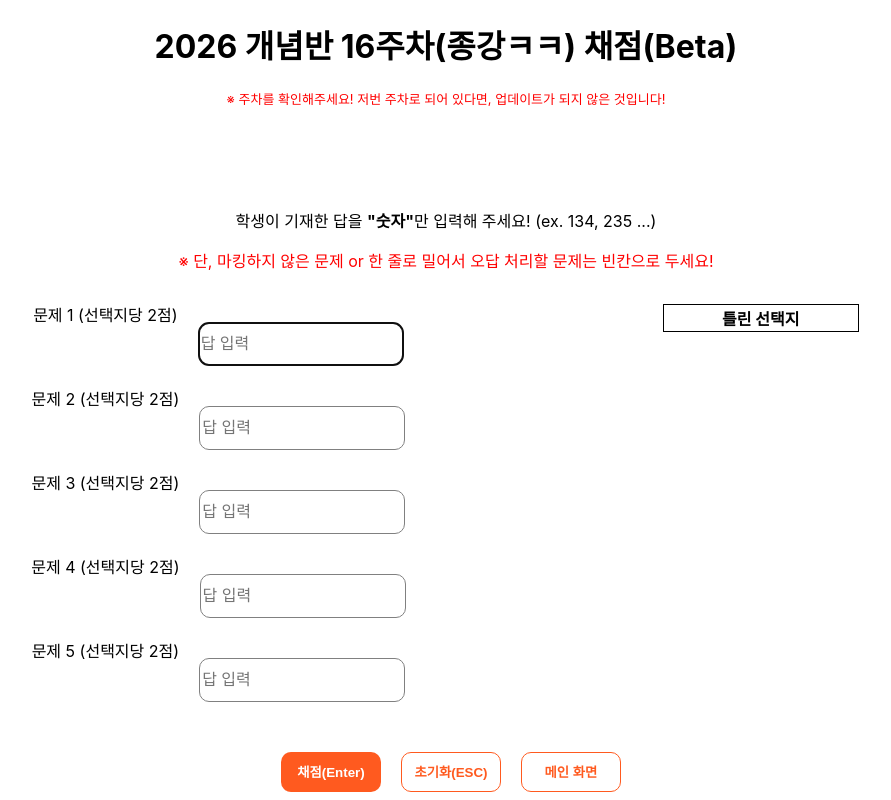
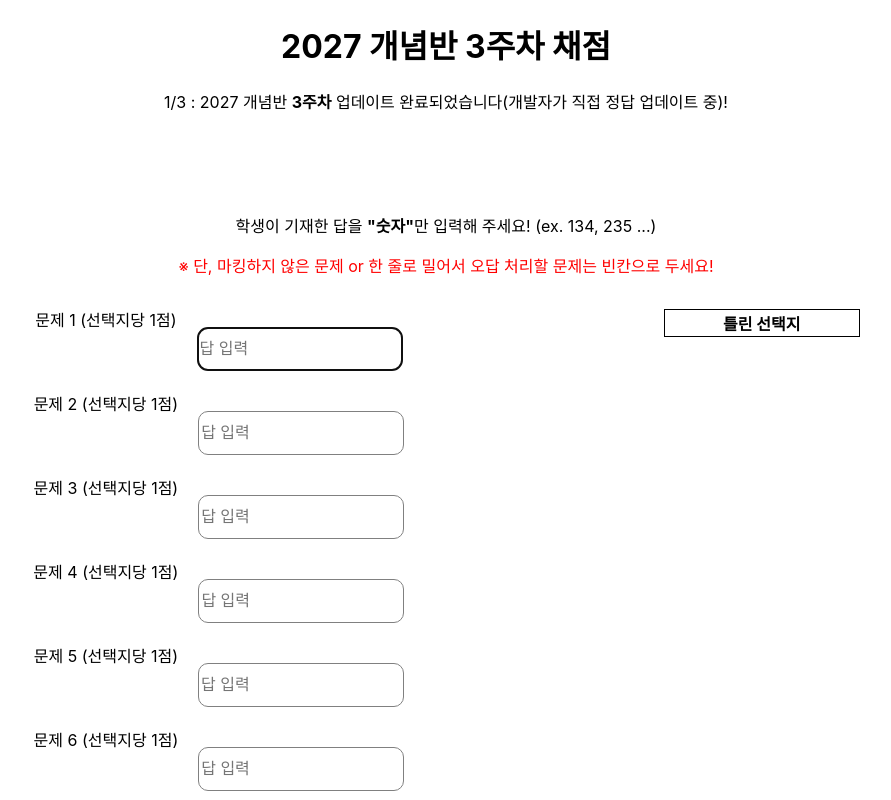
Before and after one commit to GitC0de/TGF-Scoring, a React (Create React App) app: page /concept-test in a window 1280 px wide. Shown: the top 800 px of the page, without its empty margins (194-1085 px from the left). Built offline with nearby package versions, Linux system fonts and the light colour scheme.

Commit message:
3rd week update

```diff
--- a/public/index.html
+++ b/public/index.html
@@ -9,7 +9,10 @@
       name="description"
       content="Web site created using create-react-app"
     />
-    <link rel="apple-touch-icon" href="%PUBLIC_URL%/logo192.png" />
+    <link
+      rel="apple-touch-icon"
+      href="https://adminkruzader.yoondyedu.com/src/assets/mainpage/yoonedu_symbol.png"
+    />
     <!--
       manifest.json provides metadata used when your web app is installed on a
       user's mobile device or desktop. See https://developers.google.com/web/fundamentals/web-app-manifest/
@@ -24,7 +27,7 @@
       work correctly both with client-side routing and a non-root public URL.
       Learn how to configure a non-root public URL by running `npm run build`.
     -->
-    <title>React App</title>
+    <title>윤도영 채점시스템</title>
   </head>
   <body>
     <noscript>You need to enable JavaScript to run this app.</noscript>
--- a/src/component/ConceptTestScoring.js
+++ b/src/component/ConceptTestScoring.js
@@ -2,8 +2,19 @@ import React, { useState, useRef, useEffect } from "react";
 import { useNavigate } from "react-router-dom";
 import "./ConceptTestScoring.css";
 
-const answers = ["23", "1235", "125", "2", "14"]; // 정답 수정
-const pointsPerChoice = [2, 2, 2, 2, 2]; // 점수 수정
+const answers = [
+  "234",
+  "125",
+  "34",
+  "1234",
+  "345",
+  "135",
+  "125",
+  "135",
+  "235",
+  "135",
+]; // 정답 수정
+const pointsPerChoice = [1, 1, 1, 1, 1, 1, 1, 1, 1, 1]; // 점수 수정
 
 function analyzeAnswer(studentAnswer, correctAnswer) {
   let wrongChoices = [];
@@ -103,10 +114,10 @@ export default function GradingApp() {
 
   return (
     <>
-      <h1>2026 개념반 16주차(종강ㅋㅋ) 채점(Beta)</h1>
-      <p className="confirmation">
-        ※ 주차를 확인해주세요! 저번 주차로 되어 있다면, 업데이트가 되지 않은
-        것입니다!
+      <h1>2027 개념반 3주차 채점</h1>
+      <p>
+        1/3 : 2027 개념반 <strong>3주차</strong> 업데이트
+        완료되었습니다(개발자가 직접 정답 업데이트 중)!
       </p>
       <p className="manual">
         학생이 기재한 답을 <strong>"숫자"</strong>만 입력해 주세요! (ex. 134,
```
